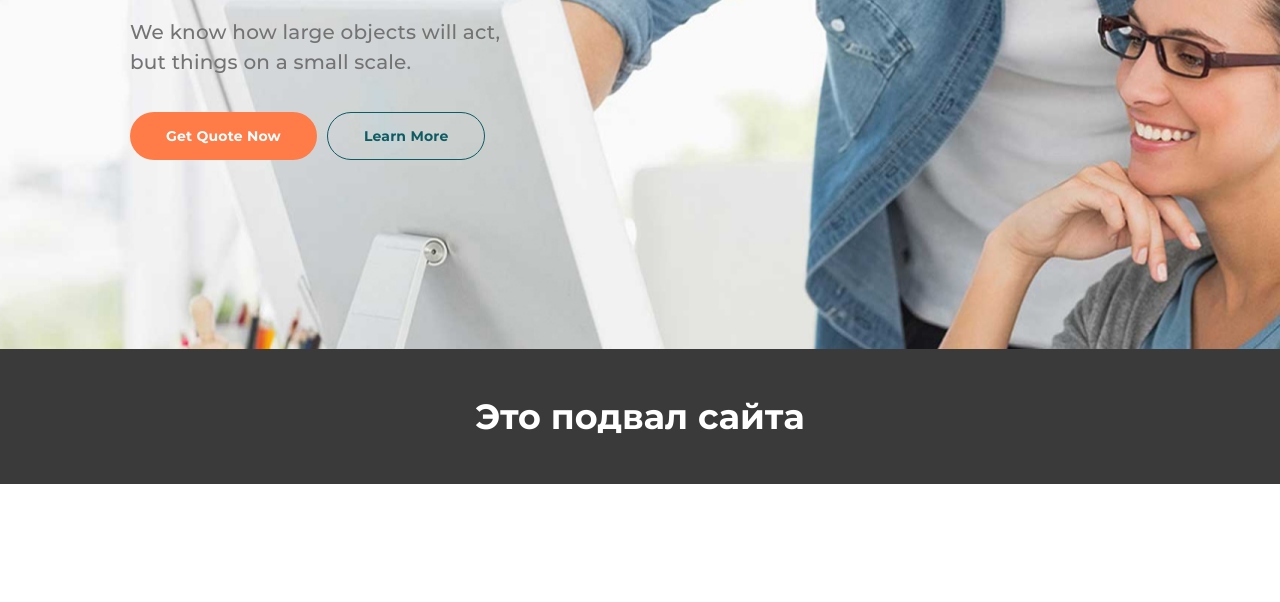
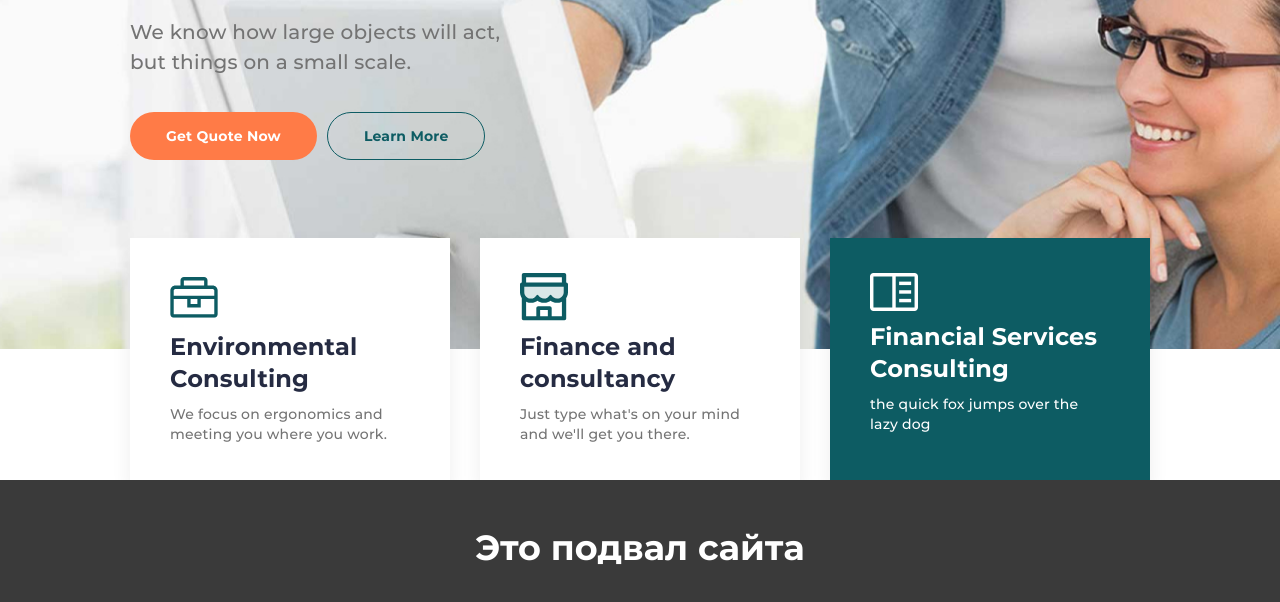
Before and after one commit to PrivateUser777/Relvise, a website: page src/index.html in a window 1280 px wide. Shown: the part 440-1042 px from the top of the page. Before the commit the page ends 924 px from the top, so only its background shows below. Drawn offline with nearby package versions, Linux system fonts and the light colour scheme; files that its build step writes are made by us from their sources; files whose address does not match are found by name; a web font is replaced by a local one.

Commit message:
section services

```diff
--- a/src/_main.html
+++ b/src/_main.html
@@ -22,6 +22,39 @@
 
 	</section>
 <!--// // // // // // // // // // // // // // // // // // // // // // // // // // // // // // // // // // //-->
+
+
+<!-- !Секция Сервисы -->
+<!-- // // // // // //// // // // // //// // // // // //// // // // // //// // // // // //// // // // // //// // // // // //// // // // // //// // // // // // -->
+<section class="services">
+	<div class="container">
+		<div class="services__body">
+			<div class="services__row">
+				<div class="services__column column">
+					<img class = "column__icon" src="./img/Services/icon01.svg" alt="icon">
+					<div class="column__title">Environmental Consulting</div>
+					<div class="column__text">We focus on ergonomics and meeting you where you work.</div>
+				</div>
+			</div>
+			<div class="services__row">
+				<div class="services__column column">
+					<img class = "column__icon" src="./img/Services/icon02.svg" alt="icon">
+					<div class="column__title">Finance and consultancy </div>
+					<div class="column__text">Just type what's on your mind and we'll get you there.</div>
+				</div>
+			</div>
+			<div class="services__row services__row_active">
+				<div class="services__column column column_active">
+					<img class = "column__icon" src="./img/Services/icon03.svg" alt="icon">
+					<div class="column__title column__title_active">Financial Services Consulting</div>
+					<div class="column__text column__text_active">the quick fox jumps over the lazy dog</div>
+				</div>
+			</div>
+		</div>
+	</div>
+</section>
+
+<!-- // // // // // //// // // // // //// // // // // //// // // // // //// // // // // //// // // // // //// // // // // //// // // // // //// // // // // // -->
 
 </main>
 
--- a/src/scss/main.scss
+++ b/src/scss/main.scss
@@ -105,9 +105,75 @@
 ///////////////////////////////////////////////////////////////////////////////////////////////////////////////////////////////////////////////////////////
 
 
+//!Секция Сервисы
+// // // // // //// // // // // //// // // // // //// // // // // //// // // // // //// // // // // //// // // // // //// // // // // //// // // // // //
+.services {
 
+	&__body {
+		display: flex;
+		margin: 0 -15px;
+		margin-top: -111px;
+		@media(max-width: $md2 + 'px'){
+			flex-wrap: wrap;
+		}
+	}
 
+	&__row{
+		padding: 0 15px;
+		flex: 0 1 33.333%;
+		@media(max-width: $md2 + 'px'){
+			flex: 0 1 50%;
+			margin-bottom: 30px;
+		}
+		@media(max-width: 600px){
+			flex: 0 1 100%;
+		}
+		&_active{
+			@media(max-width: $md2 + 'px'){
+				flex: 0 1 100%;
+				margin-bottom: 0;
+			}
+		}
+	}
 
+	&__column {
+		height: 100%;
+	}
+
+	.column {
+		background: #FFFFFF;
+		box-shadow: 0px 13px 19px rgba(0, 0, 0, 0.07);
+		padding: 35px 40px;
+		&_active{
+			background: #0D5C63;
+		}
+
+		&__icon {
+			margin-bottom: 10px;
+		}
+
+		&__title {
+			font-size: 24px;
+			line-height: calc(32 / 24 * 100%);
+			letter-spacing: 0.1px;
+			margin-bottom: 10px;
+			&_active{
+				color: #FFFFFF;
+			}
+		}
+
+		&__text {
+			font-weight: 500;
+			line-height: calc(20 / 14 * 100%);
+			letter-spacing: 0.2px;
+			color: #737373;
+			&_active{
+				color: #FFFFFF;
+			}
+		}
+	}
+}
+// // // // // //// // // // // //// // // // // //// // // // // //// // // // // //// // // // // //// // // // // //// // // // // //// // // // // //
 
 
 
```
Also changed, not shown: dist/css/style.css, dist/css/style.min.css, dist/img/Services/icon01.png (added), dist/img/Services/icon01.svg (added), dist/img/Services/icon01.webp (added), dist/img/Services/icon02.svg (added), dist/img/Services/icon03.svg (added), dist/index.html, src/img/Services/icon01.svg (added), src/img/Services/icon02.svg (added), src/img/Services/icon03.svg (added).
